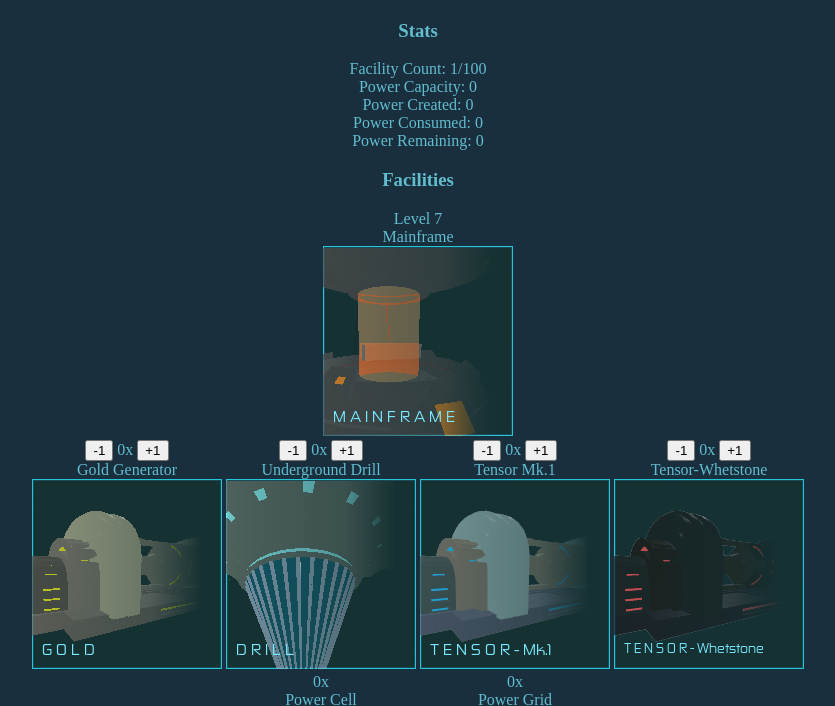
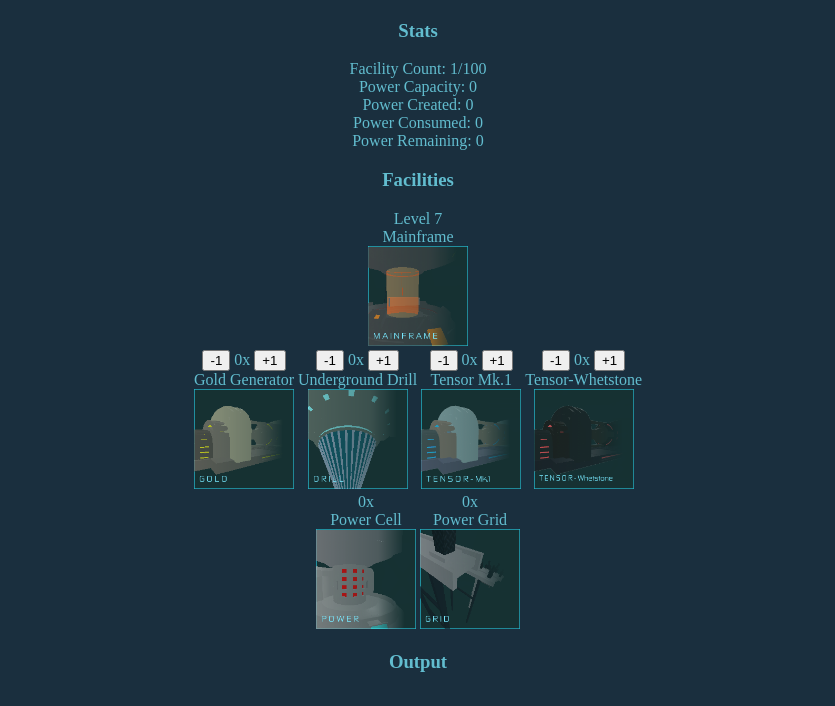
Before and after one commit to a-lil-birb/Novas-Terminal-Planner, a plain HTML site: page index.html in a window 1280 px wide. Shown: the part 79-785 px from the top of the page, without its empty margins (222-1057 px from the left). Drawn offline with Linux system fonts and the light colour scheme.

Commit message:
fix typo and add background color change

```diff
--- a/index.html
+++ b/index.html
@@ -30,7 +30,7 @@
             <br/>
             Mainframe
             <br/>
-            <img src="images/Mainframe.png" alt="Mainframe" />
+            <img src="images/Mainframe.png" alt="Mainframe" width="100" height="100" />
         </div>
         <br/>
         <div class="goldgen">
@@ -44,7 +44,7 @@
             <br/>
             Gold Generator
             <br/>
-            <img src="images/Gold_Generator.png" alt="Gold Generator" />
+            <img src="images/Gold_Generator.png" alt="Gold Generator" width="100" height="100" />
         </div>
 
         <div class="drill">
@@ -58,7 +58,7 @@
             <br/>
             Underground Drill
             <br/>
-            <img src="images/Underground_Drill.png" alt="Underground Drill" />
+            <img src="images/Underground_Drill.png" alt="Underground Drill" width="100" height="100" />
         </div>
 
         <div class="tensormk1">
@@ -72,7 +72,7 @@
             <br/>
             Tensor Mk.1
             <br/>
-            <img src="images/Tensor_Mk1.png" alt="Tensor Mk1" />
+            <img src="images/Tensor_Mk1.png" alt="Tensor Mk1" width="100" height="100" />
         </div>
 
         <div class="tensorwhet">
@@ -86,7 +86,7 @@
             <br/>
             Tensor-Whetstone
             <br/>
-            <img src="images/Tensor_Whetstone.png" alt="Tensor Whetstone" />
+            <img src="images/Tensor_Whetstone.png" alt="Tensor Whetstone" width="100" height="100" />
         </div>
         <br/>
         <div class="powercell">
@@ -98,7 +98,7 @@
             <br/>
             Power Cell
             <br/>
-            <img src="images/Power_Cell.png" alt="Power Cell" />
+            <img src="images/Power_Cell.png" alt="Power Cell" width="100" height="100" />
         </div>
 
         <div class="grid">
@@ -110,7 +110,7 @@
             <br/>
             Power Grid
             <br/>
-            <img src="images/Power_Grid.png" alt="Power Grid" />
+            <img src="images/Power_Grid.png" alt="Power Grid" width="100" height="100" />
         </div>
     </div>
     <br/>
--- a/script.js
+++ b/script.js
@@ -39,7 +39,7 @@ class NovasTerminal {
 
         // Compute minimum cells & grids
         this.num_powercells = Math.ceil(this.powerconsumed/5);
-        this.num_grids = Math.ceil(this.powerconsumed/5);
+        this.num_grids = Math.ceil(this.powerconsumed/8);
 
         // Fill rest of stats
         this.facilities = 1+this.num_goldgens+this.num_drills+this.num_t1+this.num_twhet+this.num_powercells+this.num_grids;
@@ -122,8 +122,10 @@ function updateDisplay() {
     // Change color if overloaded
     if (novasTerminal.facilities > novasTerminal.facilitycap) {
         document.body.style.color = "#9D4230"
+        document.body.style.background = "#080E0F"
     } else {
         document.body.style.color = "#62BDCF"
+        document.body.style.background = "#1A2F3E"
     }
 
     facilitiescount.innerHTML = `${novasTerminal.facilities}/${novasTerminal.facilitycap}`;
```
